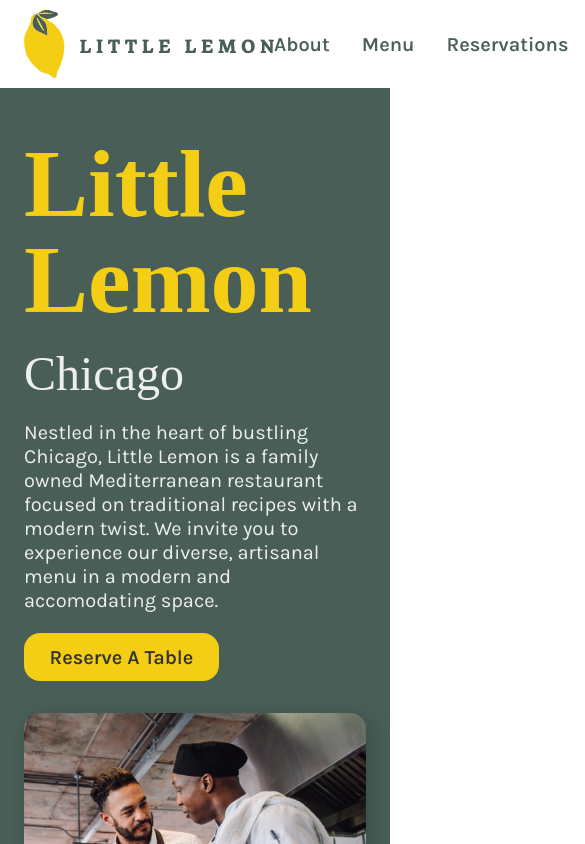
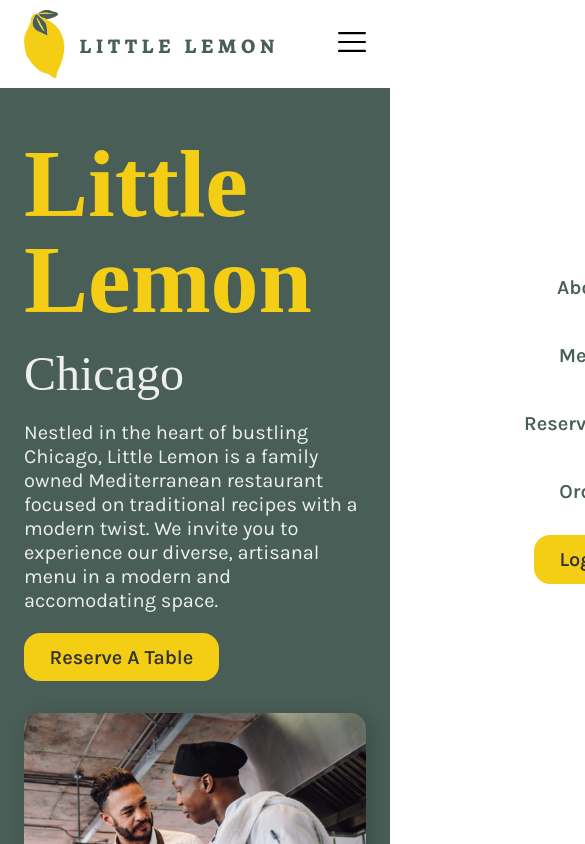
Before and after one commit to chrallen/little-lemon, a React (Create React App) app: page / in a window 390 px wide. Shown: the top 844 px of the page, 585 px wide, since content can reach past the window. Built offline with nearby package versions, Linux system fonts and the light colour scheme; a web font is replaced by a local one.

Commit message:
added menu icon to mobile layout

```diff
--- a/src/components/Nav/Nav.css
+++ b/src/components/Nav/Nav.css
@@ -16,4 +16,72 @@ nav {
 .nav-links {
     display: flex;
     gap: 2rem;
+    list-style: none;
 }
+
+.menu-toggle {
+  display: block;
+  background: none;
+  border: none;
+  cursor: pointer;
+  padding: 0;
+  z-index: 1001;
+}
+
+.menu-toggle img {
+  width: 28px;
+  height: 28px;
+}
+
+/* Full screen overlay menu */
+.nav-links {
+  position: fixed;
+  top: 0;
+  right: -100%;
+  width: 100%;
+  height: 100vh;
+
+  background: white;
+
+  display: flex;
+  flex-direction: column;
+  justify-content: center;
+  align-items: center;
+
+  gap: 2.5rem;
+  font-size: 1.5rem;
+
+  list-style: none;
+  transition: right 0.4s ease;
+  z-index: 1000;
+}
+
+.nav-links.active {
+  right: 0;
+}
+
+/* ------------------ */
+/* DESKTOP OVERRIDE   */
+/* ------------------ */
+
+@media (min-width: 850px) {
+
+  /* Hide hamburger */
+  .menu-toggle {
+    display: none;
+  }
+
+  /* Reset nav layout */
+  .nav-links {
+    position: static;
+    height: auto;
+    width: auto;
+    background: transparent;
+    flex-direction: row;
+    justify-content: flex-end;
+    align-items: center;
+    gap: 2rem;
+    font-size: inherit;
+    transition: none;
+  }
+}
--- a/src/components/Nav/Nav.js
+++ b/src/components/Nav/Nav.js
@@ -1,7 +1,15 @@
+import { useState, useEffect } from 'react';
 import './Nav.css';
 import Logo from '../../assets/images/little-lemon.svg';
+import MenuIcon from '../../assets/icons/menu.svg'
 
 function App() {
+	const [menuOpen, setMenuOpen] = useState(false);
+
+	useEffect (() => {
+		document.body.style.overflow = menuOpen ? 'hidden' : 'auto';
+	}, [menuOpen]);
+
 	return (
 		<nav>
 			<div className="container navigation">
@@ -12,7 +20,15 @@ function App() {
 					className='nav-logo'
 				/>
 
-				<ul className="nav-links">
+				<button
+					className='menu-toggle'
+					onClick={() => setMenuOpen(!menuOpen)}
+					aria-label='Toggle menu'
+				>
+					<img src={MenuIcon} alt='Menu'/>
+				</button>
+
+				<ul className={`nav-links ${menuOpen ? 'active' : ''}`}>
 					<li><a className="text-link" href="/">About</a></li>
 					<li><a className="text-link" href="/">Menu</a></li>
 					<li><a className="text-link" href="/">Reservations</a></li>
```
